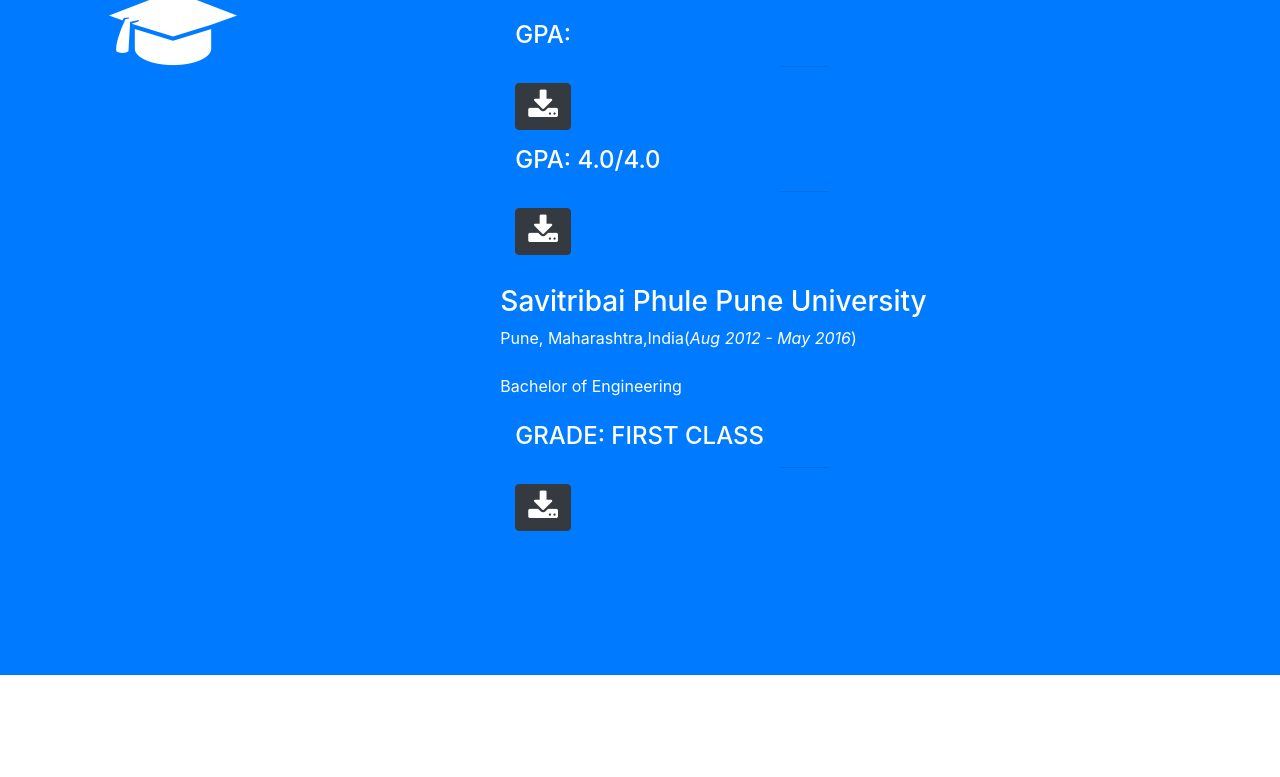
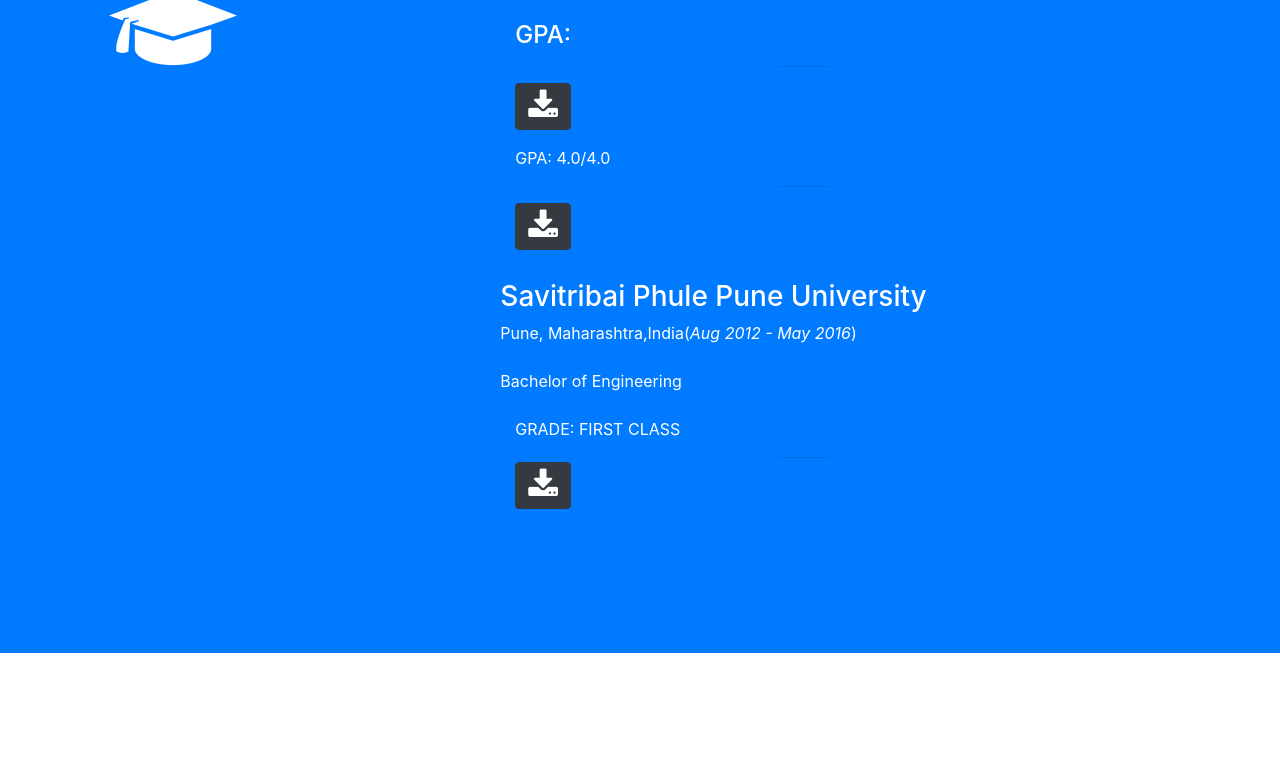
Before and after one commit to SagarGiri2104/sagargiri2104.github.io, a website with bundled scripts: page index.html in a window 1280 px wide. Shown: the part 3445-4222 px from the top of the page. Built offline with nearby package versions, Linux system fonts and the light colour scheme; files whose address does not match are found by name.

Commit message:
Update index.html

```diff
--- a/index.html
+++ b/index.html
@@ -305,7 +305,7 @@
                         </div>
                         </p>
 		       <div class="col-lg-12 ml-auto">
-                           <h4 class="section-heading text-white">GPA: 4.0/4.0</h4>
+                           <p class="section-heading text-white">GPA: 4.0/4.0</p>
                            <hr class="dark my-3">
                            <a href="docs/SSR_TSRPT_UN.pdf.pdf" download><button class="btn btn-dark btn-xl"><i class="fa fa-download fa-2x" aria-hidden="true"></i></button></a>
                         </div>
@@ -319,8 +319,8 @@
 						      <p class="text-faded mb-4" class="text-muted mb-0">
                            Bachelor of Engineering
 			  <div class="col-lg-12 ml-auto">
-                           <h4 class="section-heading text-white">GRADE: FIRST CLASS</h4>
-                           <hr class="dark my-3">
+                           <p class="section-heading text-white">GRADE: FIRST CLASS</p>
+                           <hr class="dark my-1">
                            <a href="docs/BE_DEGREEE.pdf.pdf" download><button class="btn btn-dark btn-xl"><i class="fa fa-download fa-2x" aria-hidden="true"></i></button></a>
                         </div>
                         </p>
```
